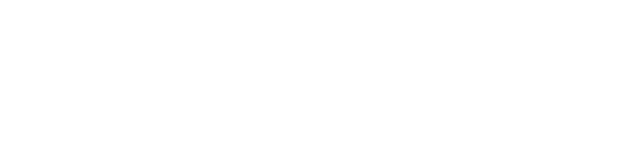
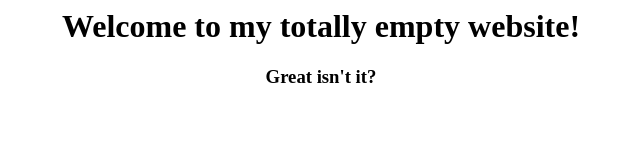
Before and after one commit to AbelAnderson/abelanderson, a plain HTML site: page index.html in a window 1280 px wide. Shown: the whole page, without its empty margins (319-959 px from the left). Drawn offline with Linux system fonts and the light colour scheme.

Commit message:
Added New Index

```diff
--- a/index.html
+++ b/index.html
@@ -1,6 +1,9 @@
 <HTML>
 <head>
+    <title>Abel Anderson</title>
 </head>
 <body>
+    <h1 style="text-align:center" >Welcome to my totally empty website!</h1>
+    <h3 style="text-align:center" >Great isn't it?</h3>
 </body>
 </HTML>
```
